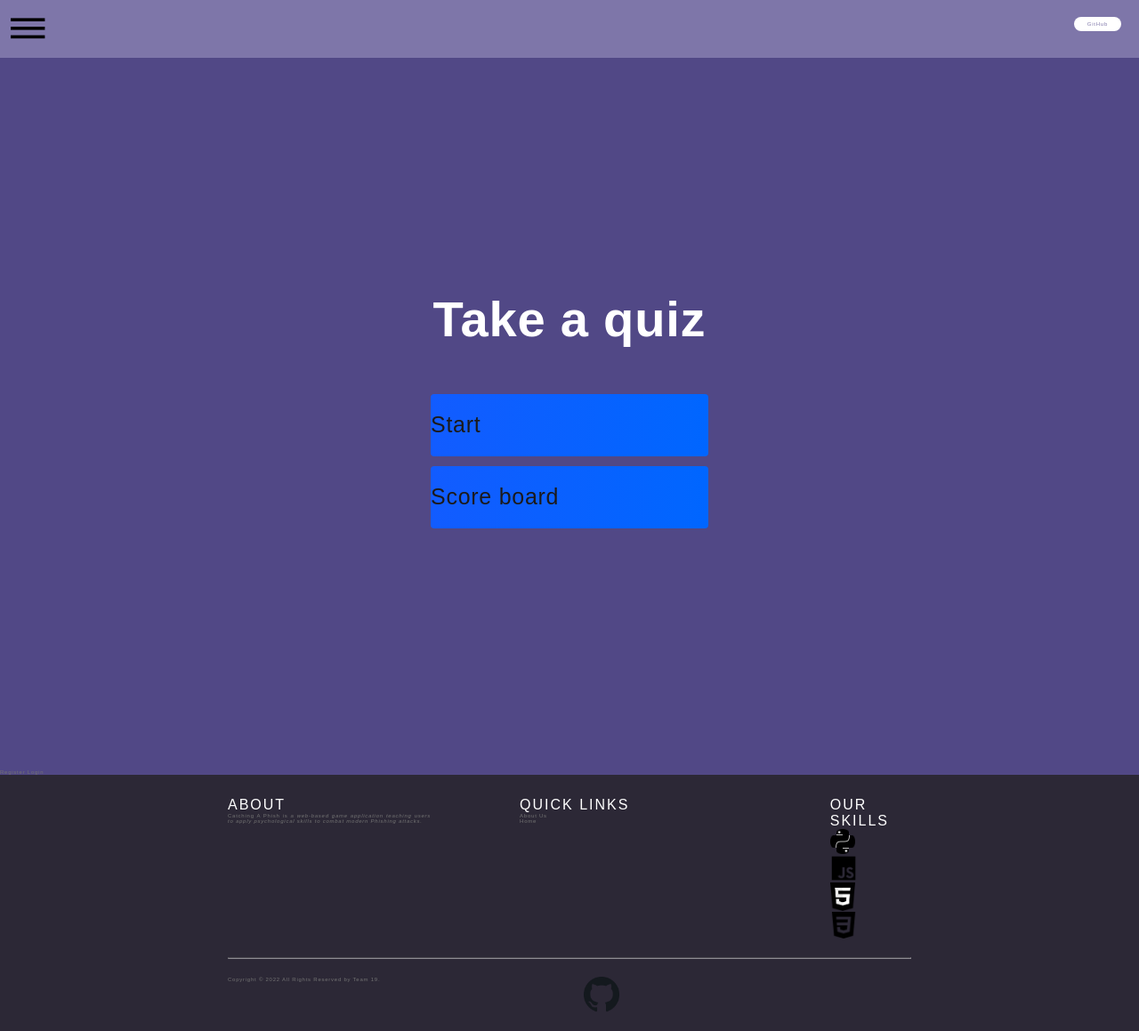
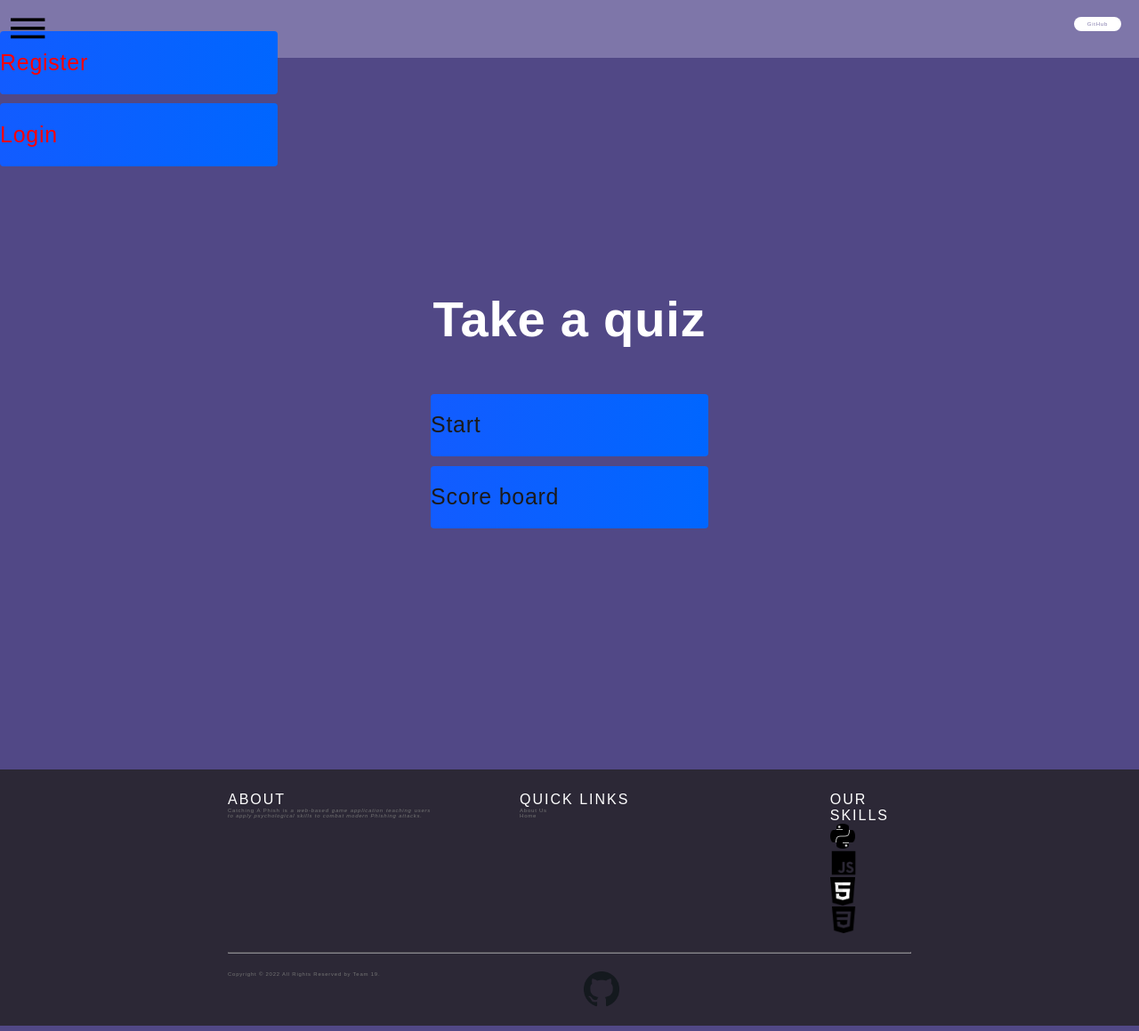
Before and after one commit to Jasvxxr-Singh/Catch-A-Phish-Web-app, a Flask app: page /quiz in a window 1280 px wide. Shown: the whole page at 89% size. Run offline with Flask 2, Linux system fonts and the light colour scheme.

Commit message:
Fixed login/register but home.html is tiny.

```diff
--- a/src/static/css/project.css
+++ b/src/static/css/project.css
@@ -70,3 +70,16 @@ h2 {
     display: flex;
     position:absolute; top:0; right: 160px;
 }
+
+.btn-top {
+    font-size: 2.4rem;
+    padding: 2rem 0;
+    width: 30rem;
+    text-align: center;
+    margin-bottom: 1rem;
+    text-decoration: none;
+    color: rgb(255,0,0);
+    background: linear-gradient(90deg, rgb(18,92,255), rgb(0,102,255) );
+    border-radius: 4px;
+    display: flex;
+}
--- a/src/templates/header.html
+++ b/src/templates/header.html
@@ -1,3 +1,10 @@
 <header id="header">
     <a id="header-button" href="https://github.com/uoa-compsci399-s1-2022/team19" target="_blank">GitHub</a>
+    {% if 'user_name' not in session %}
+        <a class="btn-top" href="{{ url_for('authentication_bp.register') }}">Register</a>
+        <a class="btn-top" href="{{ url_for('authentication_bp.login') }}">Login</a>
+    {%endif %}
+    {% if 'user_name' in session %}
+        <a class="btn-top" href="{{ url_for('authentication_bp.logout') }}">Logout</a>
+    {%endif %}
 </header>
--- a/src/templates/quiz/quiz.html
+++ b/src/templates/quiz/quiz.html
@@ -16,13 +16,6 @@
 </div>
 <div class="top-corner">
 
-    {% if 'user_name' not in session %}
-        <a class="btn-top" href="{{ url_for('authentication_bp.register') }}">Register</a>
-        <a class="btn-top" href="{{ url_for('authentication_bp.login') }}">Login</a>
-    {%endif %}
-    {% if 'user_name' in session %}
-        <a class="btn-top" href="{{ url_for('authentication_bp.logout') }}">Logout</a>
-    {%endif %}
 
 </div>
 </body>
```
